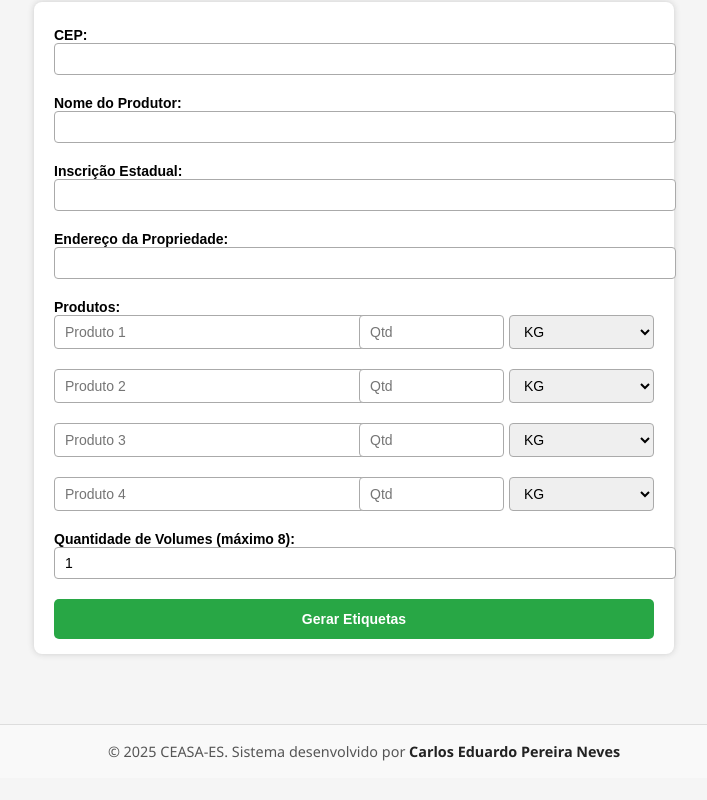
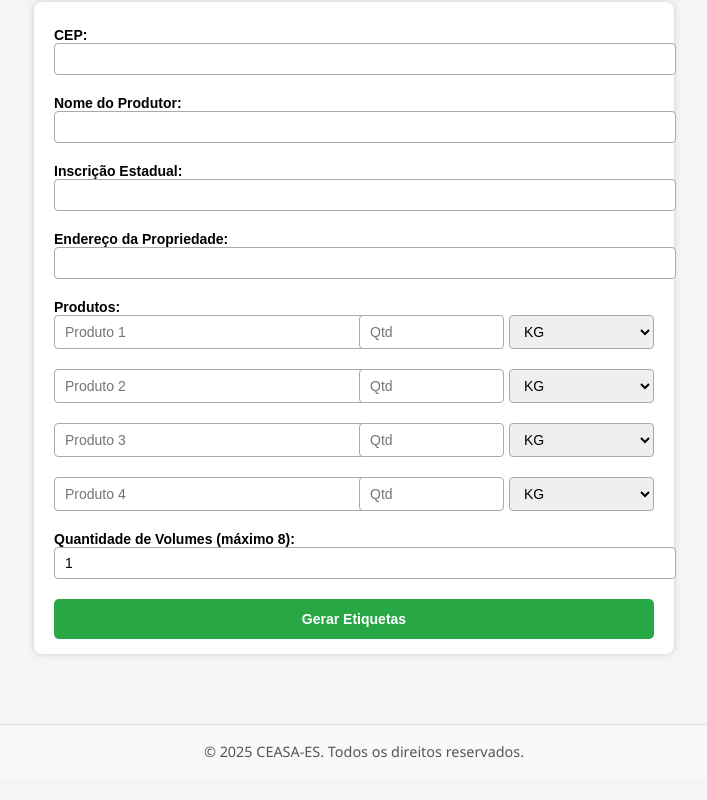
Before and after one commit to carlosnevesceasa/app-etiqueta, a plain HTML site: page index.html in a window 1280 px wide. Shown: the part 417-1217 px from the top of the page, without its empty margins (286-993 px from the left). Drawn offline with nearby package versions, Linux system fonts and the light colour scheme; a script that the page names is missing.

Commit message:
Update index.html with new content and structure

```diff
--- a/index.html
+++ b/index.html
@@ -279,8 +279,10 @@ window.addEventListener("beforeinstallprompt", e=>{
   });
 });
 </script>
- <footer>
-  <p>© 2025 CEASA-ES. Sistema desenvolvido por <span>Carlos Eduardo Pereira Neves</span></p>
- </footer>
+<footer>
+   <p>© 2025 CEASA-ES. Todos os direitos reservados.</p>
+</footer>
+
+
 </body>
 </html>
```
